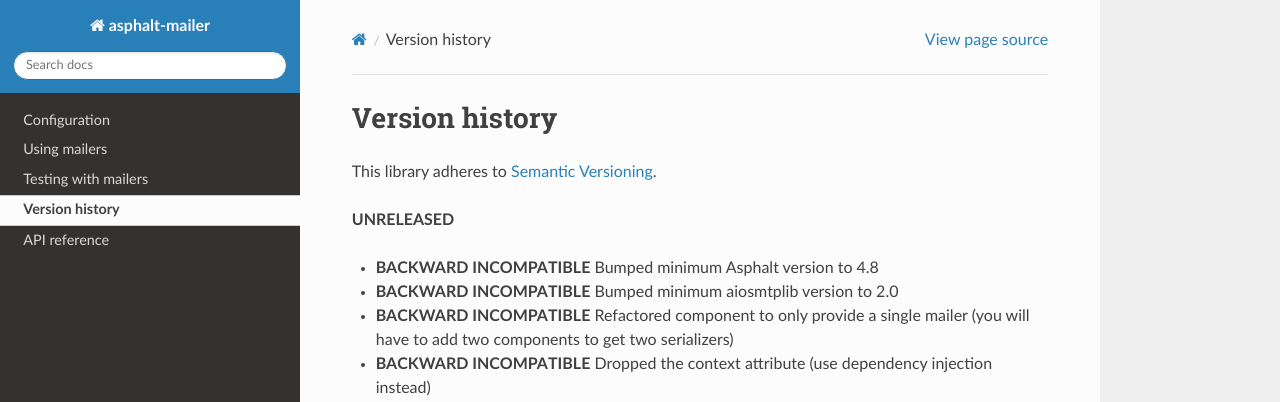
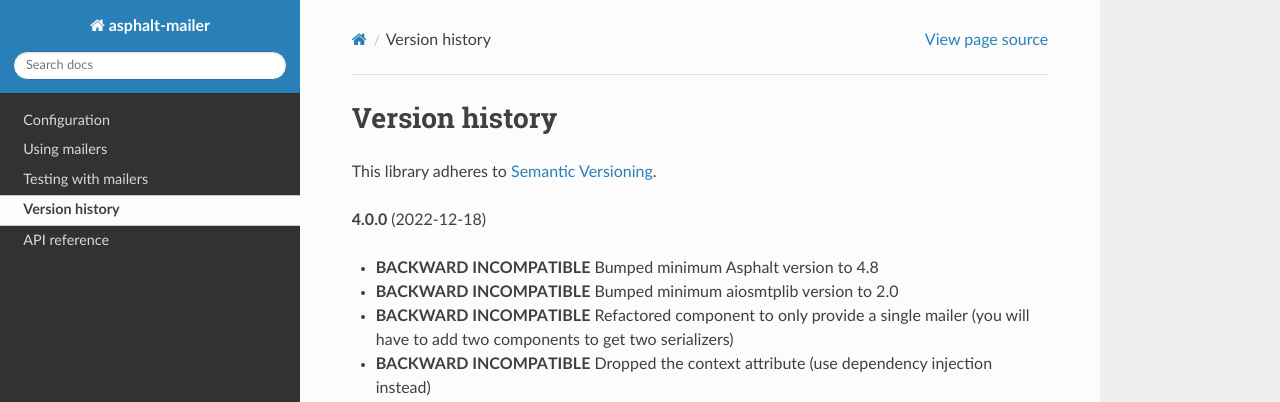
Before and after one commit to asphalt-framework/asphalt-mailer, a Sphinx documentation site: the page built from docs/versionhistory.rst, in a window 1280 px wide and 900 px high. Shown: the top 402 px of the window. Built offline with Sphinx 7.4.7 and the Read the Docs theme 2.0.0, drawn with Linux system fonts in a browser that asks for light colours; pages that are not in the unit, such as notebooks, are missing from menus; the version number could not be read and is left out.

Commit message:
Bumped up the version

```diff
--- a/docs/versionhistory.rst
+++ b/docs/versionhistory.rst
@@ -3,7 +3,7 @@ Version history
 
 This library adheres to `Semantic Versioning <http://semver.org/>`_.
 
-**UNRELEASED**
+**4.0.0** (2022-12-18)
 
 - **BACKWARD INCOMPATIBLE** Bumped minimum Asphalt version to 4.8
 - **BACKWARD INCOMPATIBLE** Bumped minimum aiosmtplib version to 2.0
```
